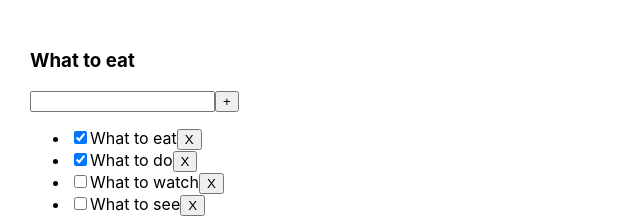
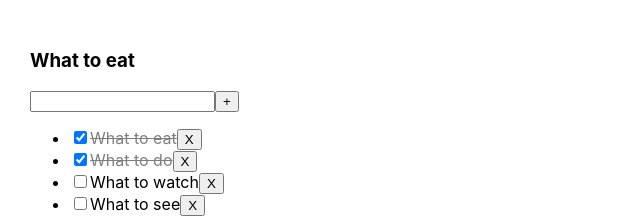
Before and after one commit to Alonasa/todolist, a React (Create React App) app: page / in a window 1280 px wide. Shown: the top 220 px of the page, without its empty margins (0-640 px from the left). Built offline with nearby package versions, Linux system fonts and the light colour scheme.

Commit message:
added styles to completed tasks

```diff
--- a/src/Todolist.module.css
+++ b/src/Todolist.module.css
@@ -10,3 +10,8 @@
     background-color: #575784;
     color: white;
 }
+
+.task__done {
+    text-decoration: line-through;
+    opacity: 0.5;
+}
--- a/src/Todolist.tsx
+++ b/src/Todolist.tsx
@@ -64,7 +64,7 @@ export const Todolist = (props: propsType) => {
 			return (<li key={task.id}>
 			  <input onChange={(e) => statusHandler(e.currentTarget.checked, task.id, task.isDone)} type="checkbox"
 					 checked={task.isDone}/>
-			  <span>{task.title}</span>
+			  <span className={task.isDone ? styles.task__done : ""}>{task.title}</span>
 			  <button onClick={()=>props.removeTask(task.id)}>X</button>
 			</li>)
 		  }
```
